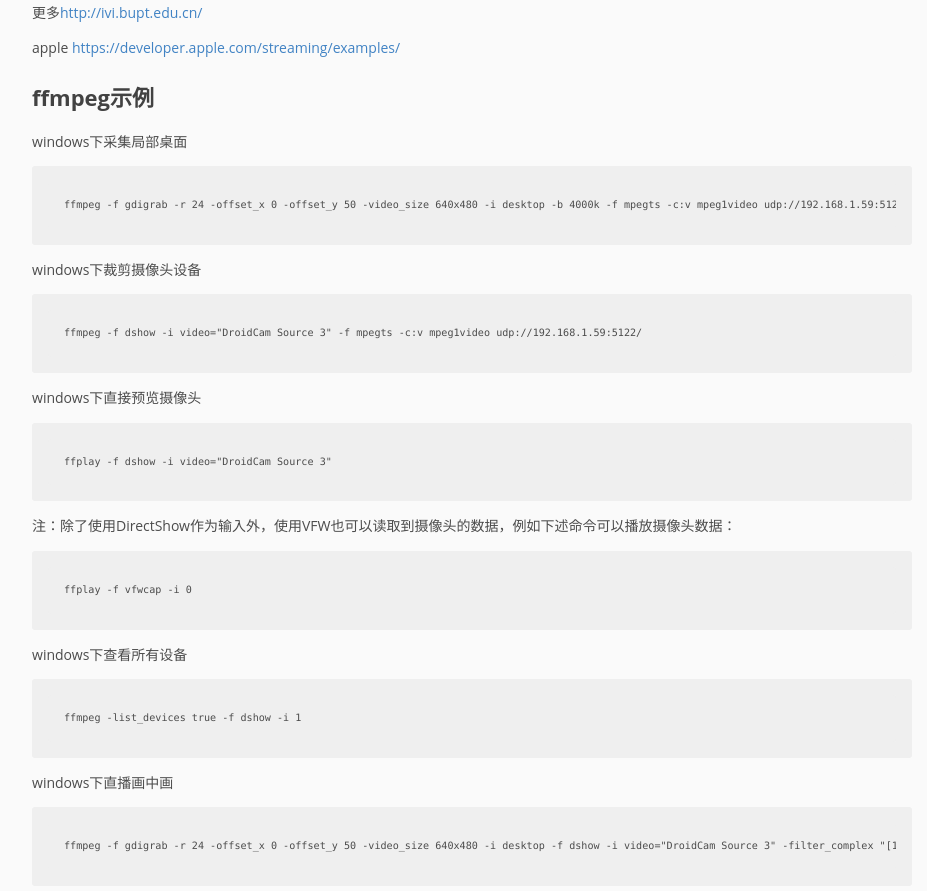
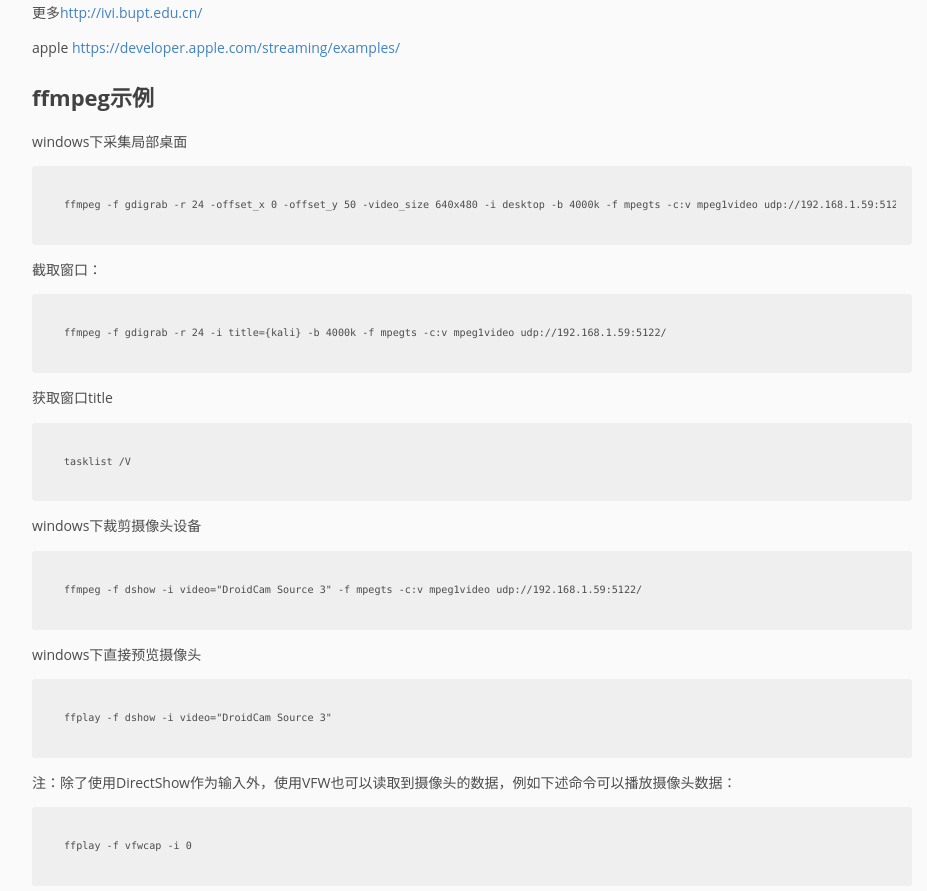
Before and after one commit to pingmalu/pingmalu.github.io, a Jekyll site: the page built from _posts/2017-12-29-流媒体技术.md, in a window 1280 px wide and 900 px high, scrolled down 5338 px. Shown: the top 891 px of the window, without its empty margins (168-1095 px from the left). Built offline with Jekyll 4.4.1, drawn with Linux system fonts in a browser that asks for light colours; nearby versions of some CDN libraries.

Commit message:
'update'

```diff
--- a/_posts/2017-12-29-流媒体技术.md
+++ b/_posts/2017-12-29-流媒体技术.md
@@ -316,6 +316,14 @@ windows下采集局部桌面
 
 	ffmpeg -f gdigrab -r 24 -offset_x 0 -offset_y 50 -video_size 640x480 -i desktop -b 4000k -f mpegts -c:v mpeg1video udp://192.168.1.59:5122/
 
+截取窗口：
+
+	ffmpeg -f gdigrab -r 24 -i title={kali} -b 4000k -f mpegts -c:v mpeg1video udp://192.168.1.59:5122/
+
+获取窗口title
+
+	tasklist /V
+
 windows下裁剪摄像头设备
 
 	ffmpeg -f dshow -i video="DroidCam Source 3" -f mpegts -c:v mpeg1video udp://192.168.1.59:5122/
```
